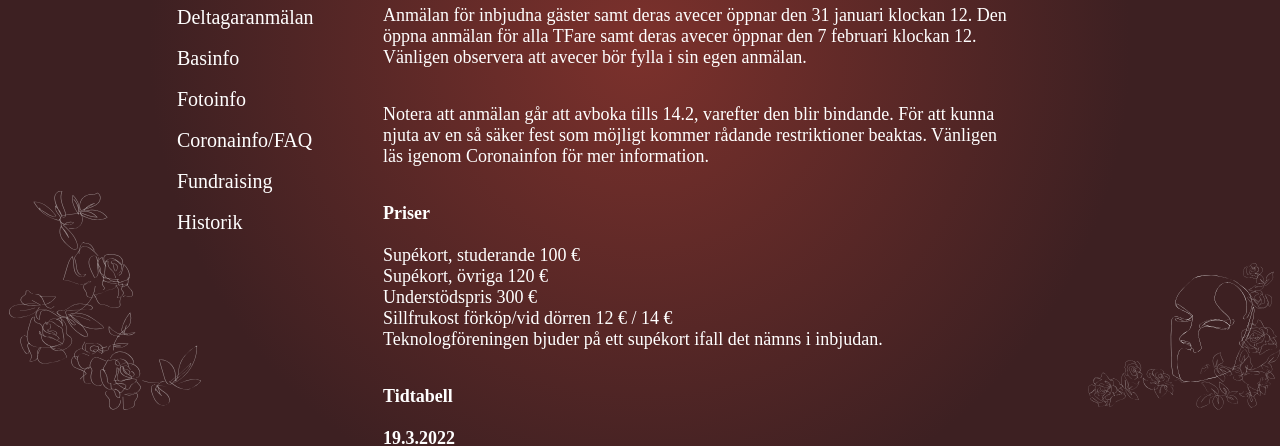
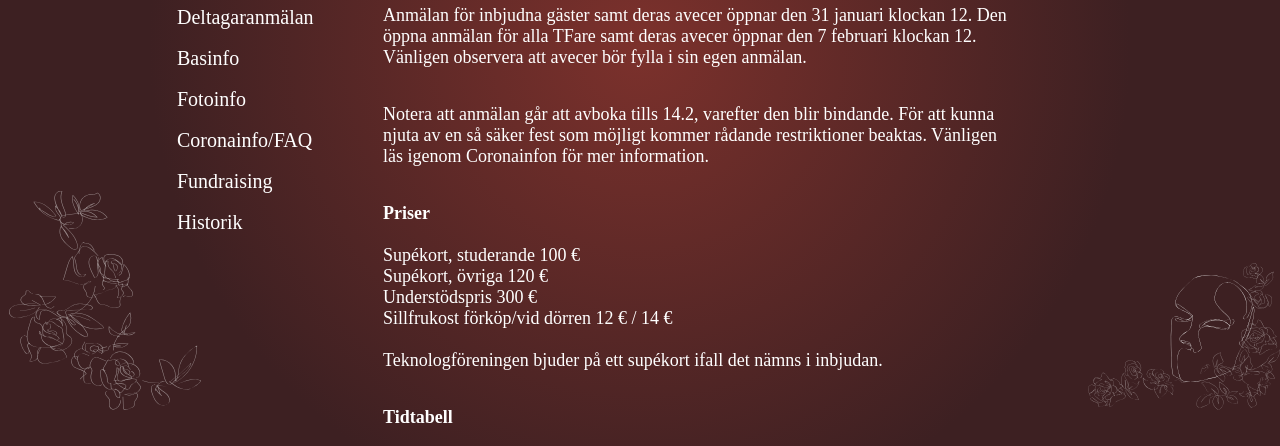
Before and after one commit to cvschauman/tfarsfest150, a plain HTML site: page index.html in a window 1280 px wide. Shown: the part 354-800 px from the top of the page. Drawn offline with Linux system fonts and the light colour scheme.

Commit message:
Text fixes

```diff
--- a/index.html
+++ b/index.html
@@ -105,7 +105,7 @@
           </p>
 
           <p class="content-list">
-            Sillfrukost förköp/vid dörren         12 € / 14 €
+            Sillfrukost förköp/vid dörren         12 € / 14 € <br><br>
           </p>
 
           <p class="page-content-text">
```
Also changed, not shown: fundraising.html (+1 -1 lines).
